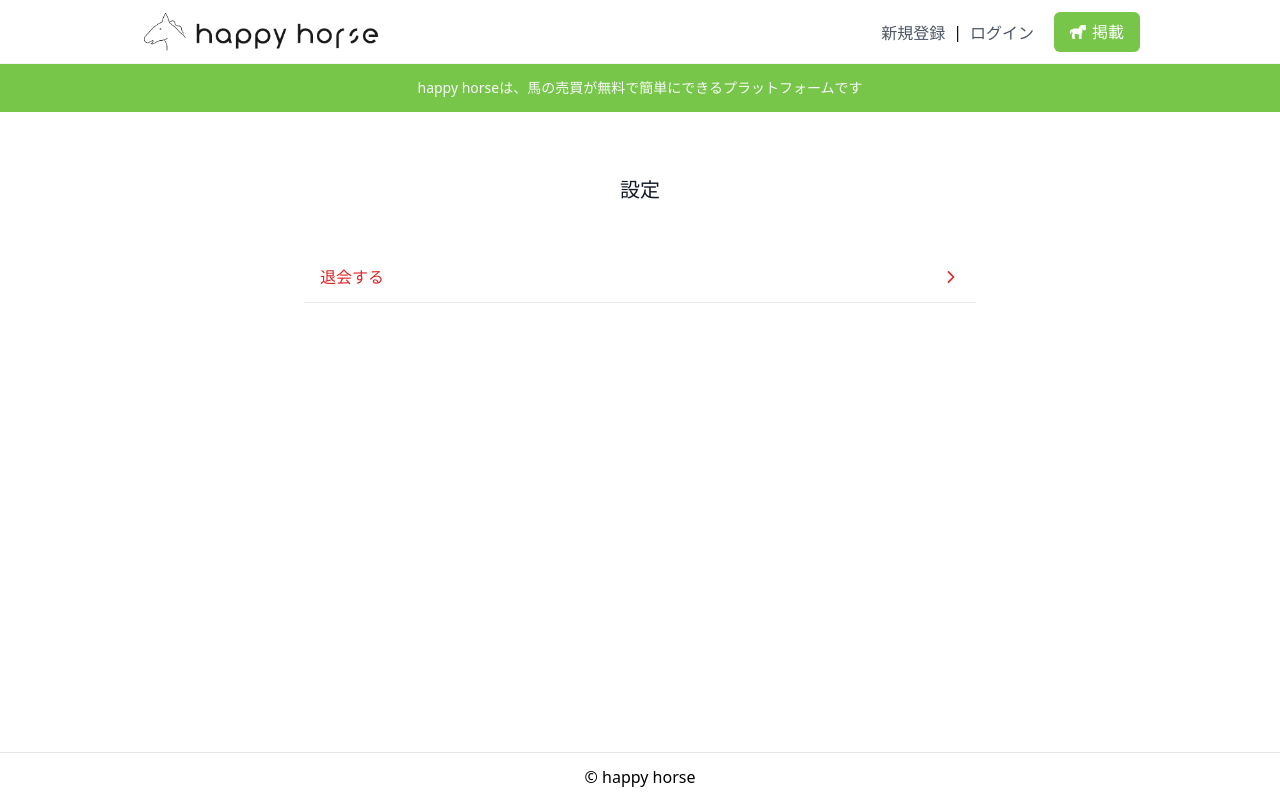
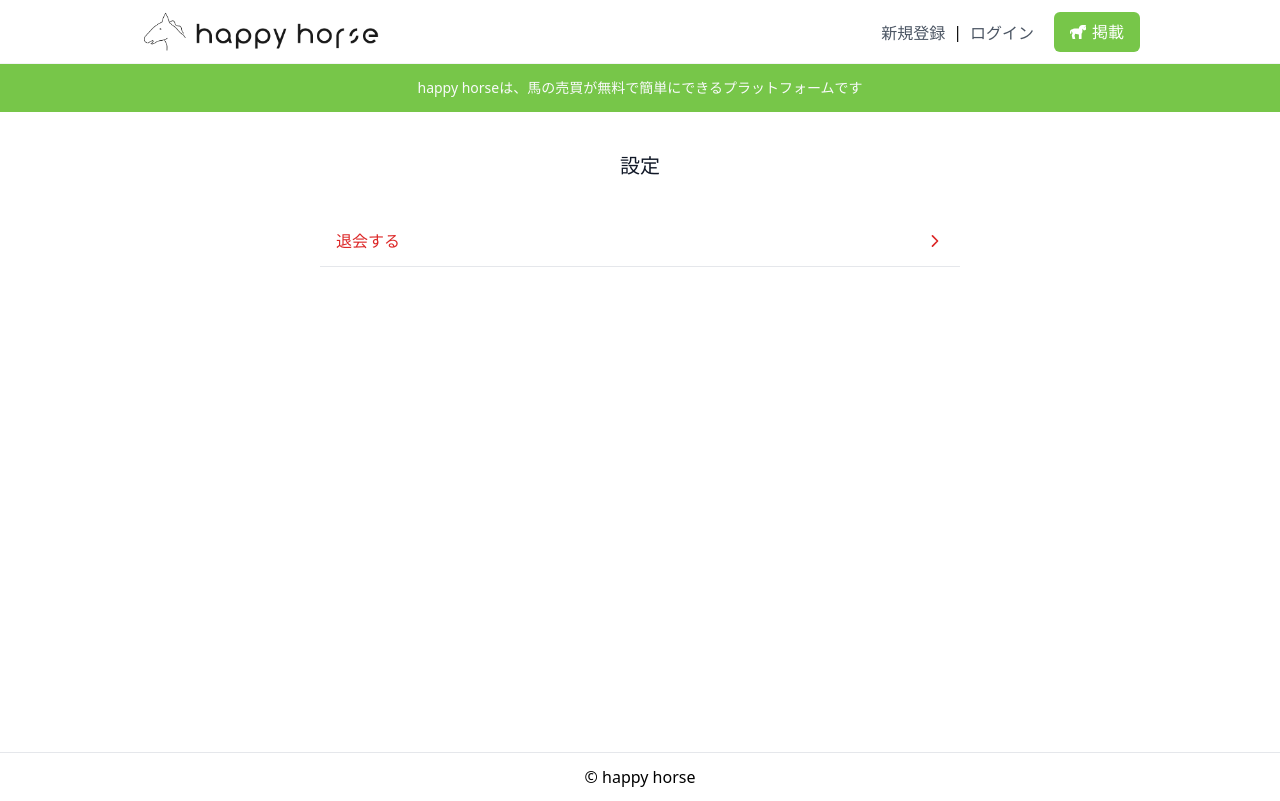
Before and after one commit to kotu-kotuo/happyhorse, a Next.js app: page /setting in a window 1280 px wide. Built offline with nearby package versions, Linux system fonts and the light colour scheme; no server answers.

Commit message:
設定画面レスポンシブ対応

```diff
--- a/src/pages/setting.tsx
+++ b/src/pages/setting.tsx
@@ -75,8 +75,8 @@ const setting = () => {
           </div>
         )}
         <div className="max-w-2xl mx-auto">
-          <PageTitle title="設定" />
-          <ul className="mt-12">
+          <h2 className="pageTitle">設定</h2>
+          <ul className="mt-2 px-4">
             <div className="border-b cursor-pointer" onClick={deleteAccount}>
               <div className="px-4 py-4 hover:bg-gray-100 flex items-center">
                 <p className="font-medium text-red-600 leading-none">
```
